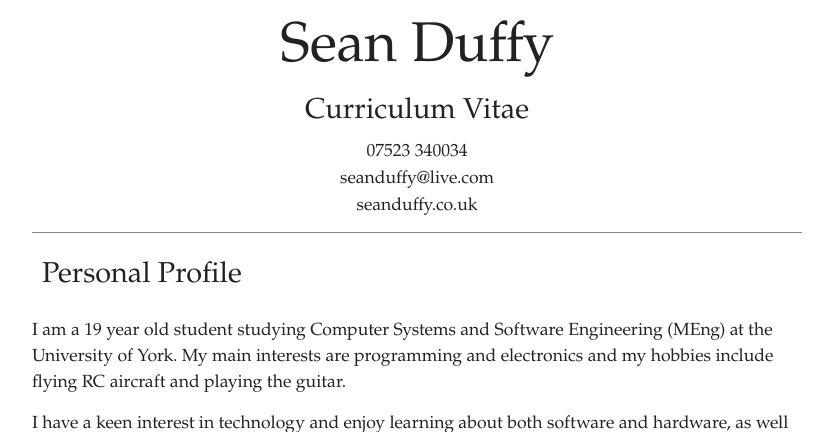
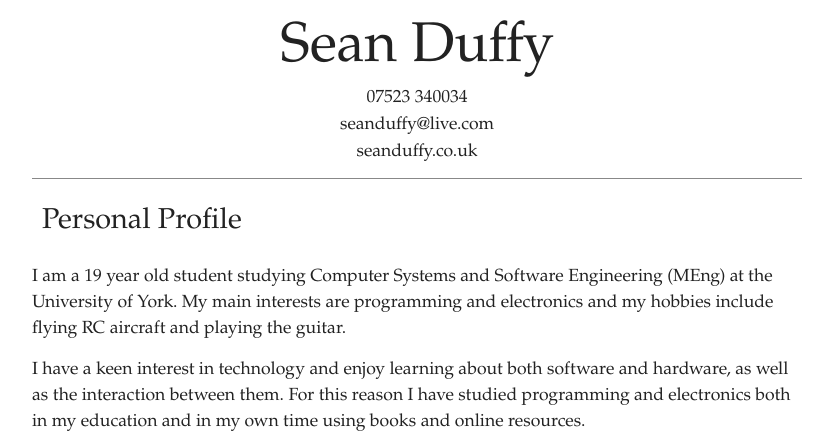
Before and after one commit to sean-duffy/blog-old, a Django app: page /cv/ in a window 1280 px wide. Shown: the top 432 px of the page, without its empty margins (223-1045 px from the left). Run offline with Django 3.2, Linux system fonts and the light colour scheme; some web fonts are replaced.

Commit message:
Remove curriculum vitae text from cv

```diff
--- a/blog/templates/main/cv.html
+++ b/blog/templates/main/cv.html
@@ -8,7 +8,6 @@
 	<body>
 		<header>
 			<h1>Sean Duffy</h1>
-			<h2>Curriculum Vitae</h2>
 			<p>07523 340034</p>
 			<p>seanduffy@live.com</p>
 			<p>seanduffy.co.uk</p>
```
